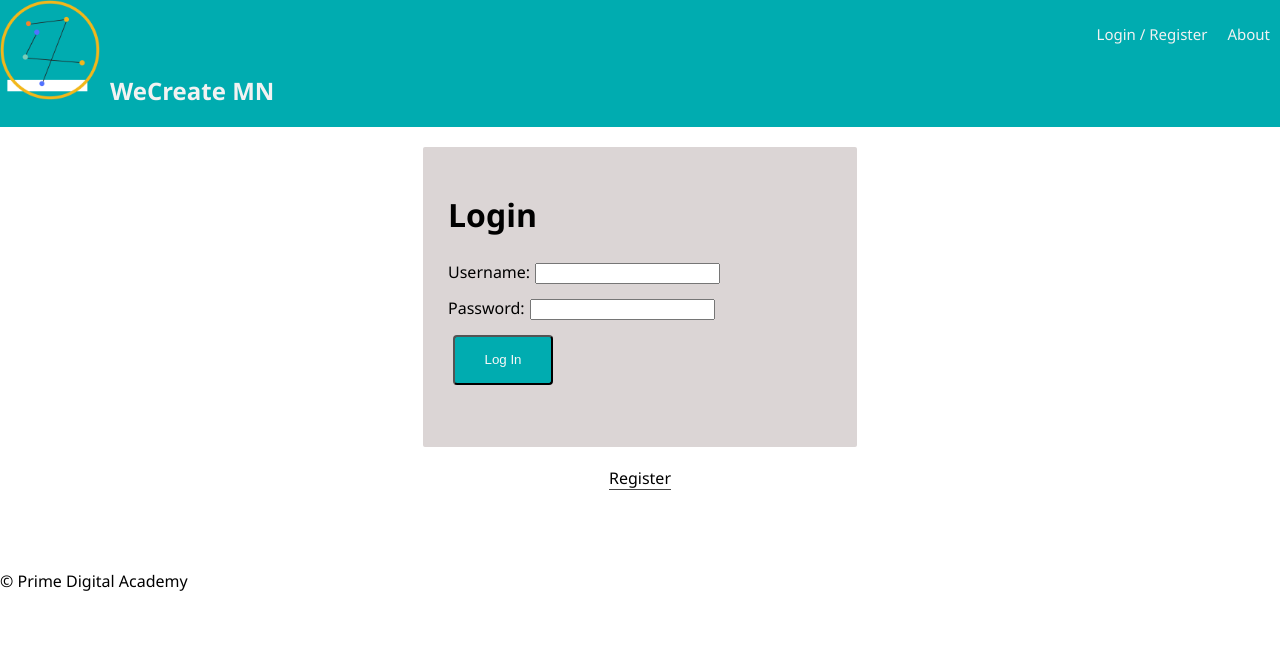
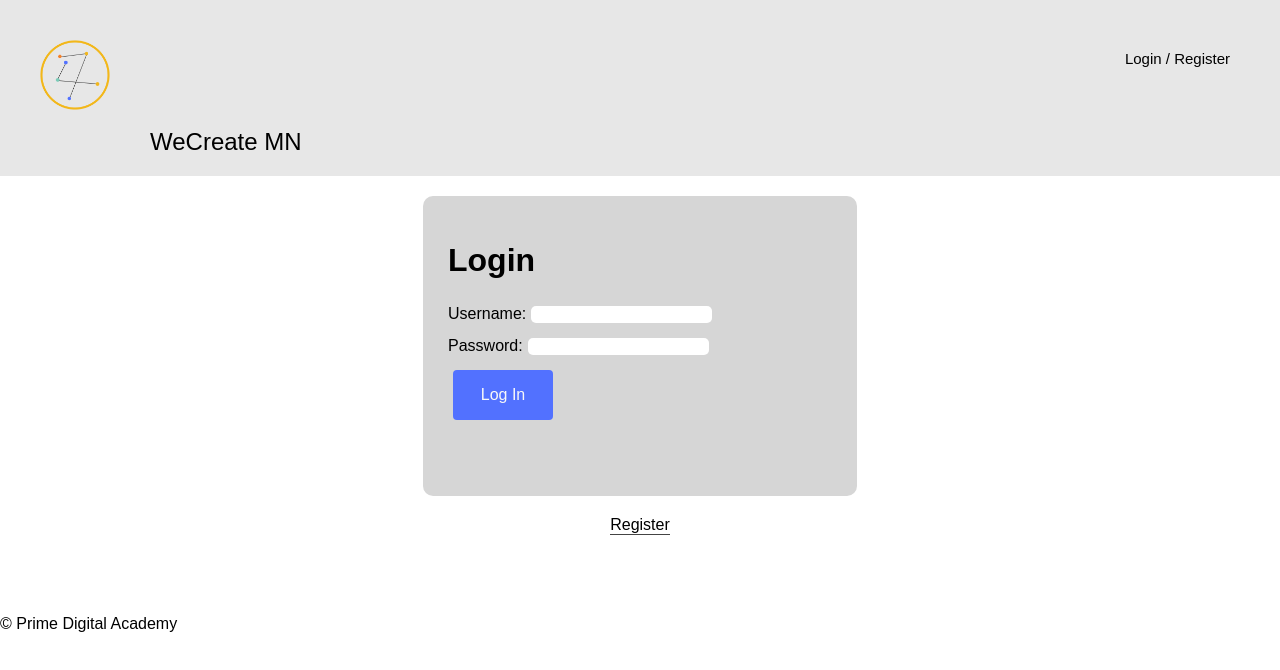
Before and after one commit to cryptic-plateaus/WeCreate-MN, a React (Create React App) app: page /#/home in a window 1280 px wide. Shown: the top 670 px of the page. Built offline with nearby package versions, Linux system fonts and the light colour scheme; no server answers.

Commit message:
Finalized changes to Header content

```diff
--- a/src/components/App/App.css
+++ b/src/components/App/App.css
@@ -1,5 +1,5 @@
 body {
-    font-family: 'Segoe UI', Tahoma, Geneva, Verdana, sans-serif;
+    font-family: 'Arial', Tahoma, Geneva, Verdana, sans-serif;
     margin: 0px;
 }
 
@@ -9,23 +9,26 @@ body {
 }
 
 form {
-    background-color: #dbd5d5;
+    background-color: #d6d6d6;
     width: 30%;
     height: 250px;
     margin: 20px auto;
     padding: 25px;
-    border-radius: 2px;
+    border-radius: 10px;
 }
 
 input {
     margin: 5px;
     margin-bottom: 10px;
+    border-radius: 5px;
+    border-width: 0px;
 }
 
 .log-in, .log-out, .register {
-  background-color: #00acb0;
+  background-color: #5271ff;
   border-radius: 4px;
   color: #f8f8f8;
+  font-size: medium;
   min-height: 50px;
   min-width: 100px;
   outline:0;
@@ -33,7 +36,7 @@ input {
 }
 
 .log-in:hover, .log-out:hover, .register:hover {
-  background-color: #008183;
+  background-color: #dddddd;
 }
 
 /* This line makes the "Register" and "Login" buttons look like links */
--- a/src/components/Nav/Nav.css
+++ b/src/components/Nav/Nav.css
@@ -1,24 +1,29 @@
 .nav-title {
     font-size: 24px;
-    font-weight: 700;
+    font-weight: 500;
     display: inline-block;
-    color: #f2f2f2;
-    padding-left: 10px;
+    color: #000000;
+    /* padding-top: 30px; */
+}
+
+.nav-logo{
+  padding: 40px;
 }
 
 .nav {
   overflow: hidden;
-  background-color: #00acb0;
+  background-color: #e7e7e7;
 }
 
 .nav-link {
   float: left;
-  color: #f2f2f2;
-  background-color: #00acb0;
+  color: #000000;
+  background-color: transparent;
   text-align: center;
   padding: 24px 10px;
   text-decoration: none;
   font-size: 15px;
+  padding: 50px;
 
   /* these last two make the logout button in
   the nav bar look like another link */
@@ -28,7 +33,7 @@
 }
 
 .nav-link:hover {
-  background-color: #008183;
+  background-color: #dadada;
 }
 
 .nav-right {
--- a/src/components/Nav/Nav.js
+++ b/src/components/Nav/Nav.js
@@ -8,7 +8,7 @@ const Nav = (props) => (
   <div className="nav">
 
     <Link to="/home">
-      <img width="100" alt="WeCreate MN Logo, small version" src="images/example_logo.png" />
+      <img className="nav-logo" width="70" alt="WeCreate MN Logo, small version" src="images/example_logo.png" />
       <h2 className="nav-title">WeCreate MN</h2>
     </Link>
     <div className="nav-right">
@@ -27,10 +27,10 @@ const Nav = (props) => (
           <LogOutButton className="nav-link"/>
         </>
       )}
-      {/* Always show this link since the about page is not protected */}
+      {/* Always show this link since the about page is not protected
       <Link className="nav-link" to="/about">
         About
-      </Link>
+      </Link> */}
     </div>
   </div>
 );
```
Also changed, not shown: public/images/example_logo.png, 1 other file (tests, documents, lock files or other folders).
